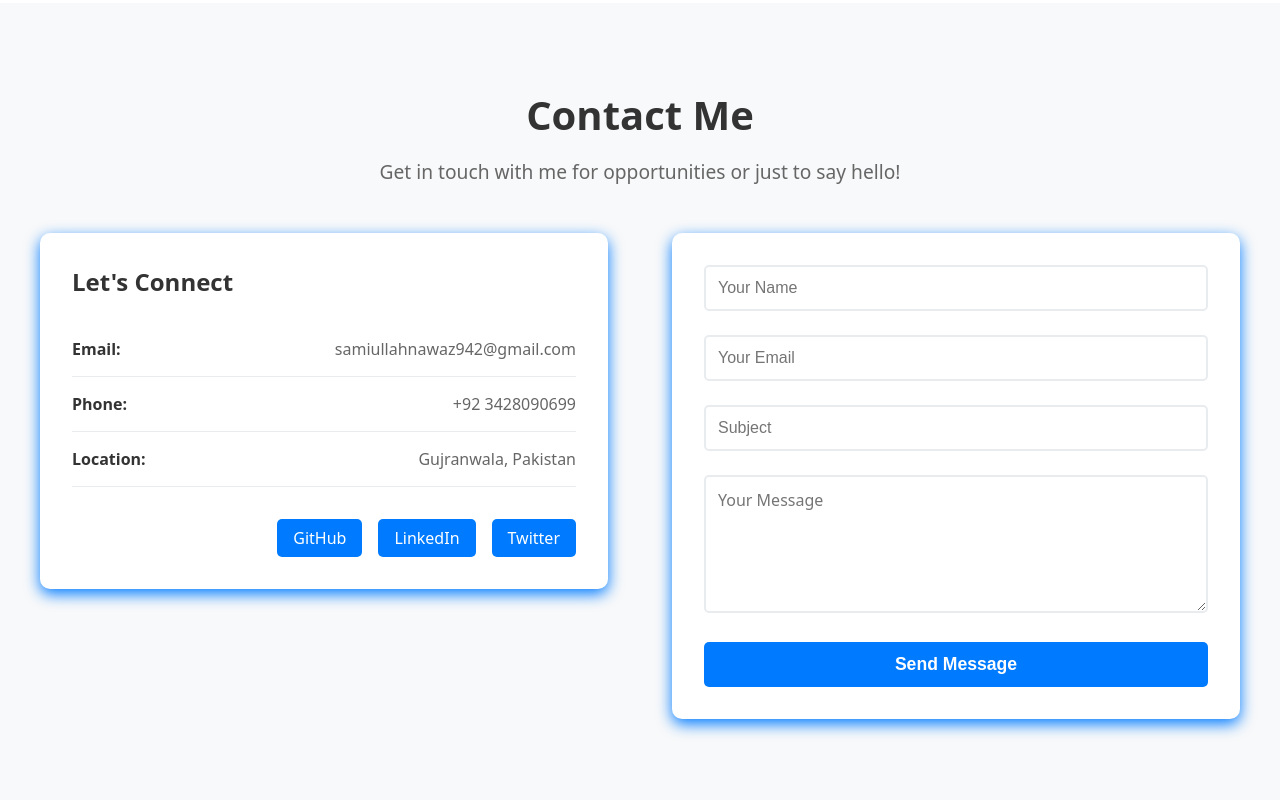
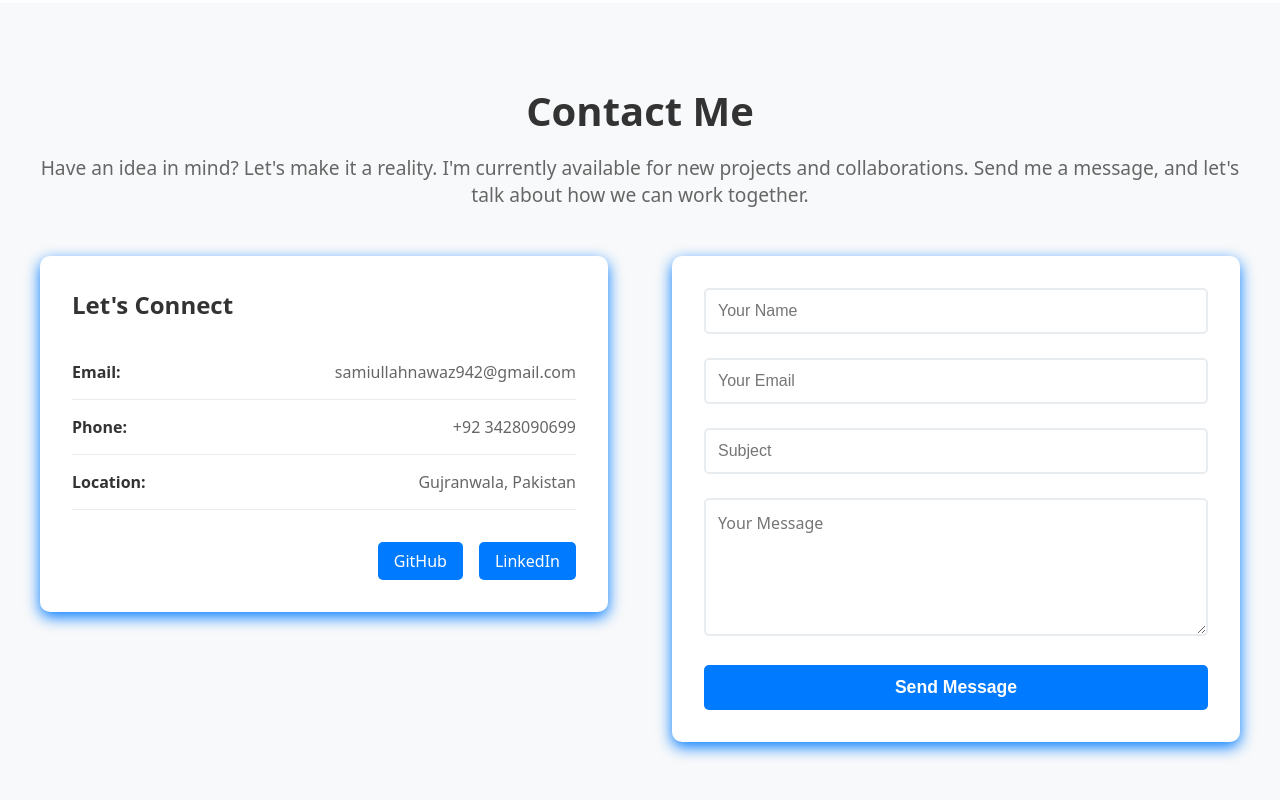
Before and after one commit to webRace-Sami/SamiPortfolio, a React app in the folder frontend/: page / in a window 1280 px wide. Shown: the part 4480-5280 px from the top of the page. Built offline with nearby package versions, Linux system fonts and the light colour scheme; the HTML template or start-up script is replaced by a standard one.

Commit message:
contactMeLine

```diff
--- a/frontend/src/components/Contact.tsx
+++ b/frontend/src/components/Contact.tsx
@@ -83,7 +83,7 @@ function Contact() {
       <div className="contact-container">
         <h2>Contact Me</h2>
         <p className="contact-intro">
-          Get in touch with me for opportunities or just to say hello!
+          Have an idea in mind? Let's make it a reality. I'm currently available for new projects and collaborations. Send me a message, and let's talk about how we can work together.
         </p>
 
         {/* CHANGED: Added styled alert component */}
@@ -110,9 +110,9 @@ function Contact() {
             </div>
 
             <div className="social-links">
-              <a href="#" className="social-link">GitHub</a>
-              <a href="#" className="social-link">LinkedIn</a>
-              <a href="#" className="social-link">Twitter</a>
+              <a href="https://github.com/webRace-Sami" className="social-link">GitHub</a>
+              <a href="https://www.linkedin.com/in/sami-ullah-215272277/" className="social-link">LinkedIn</a>
+              {/* <a href="#" className="social-link">Twitter</a> */}
             </div>
           </div>
 
```
